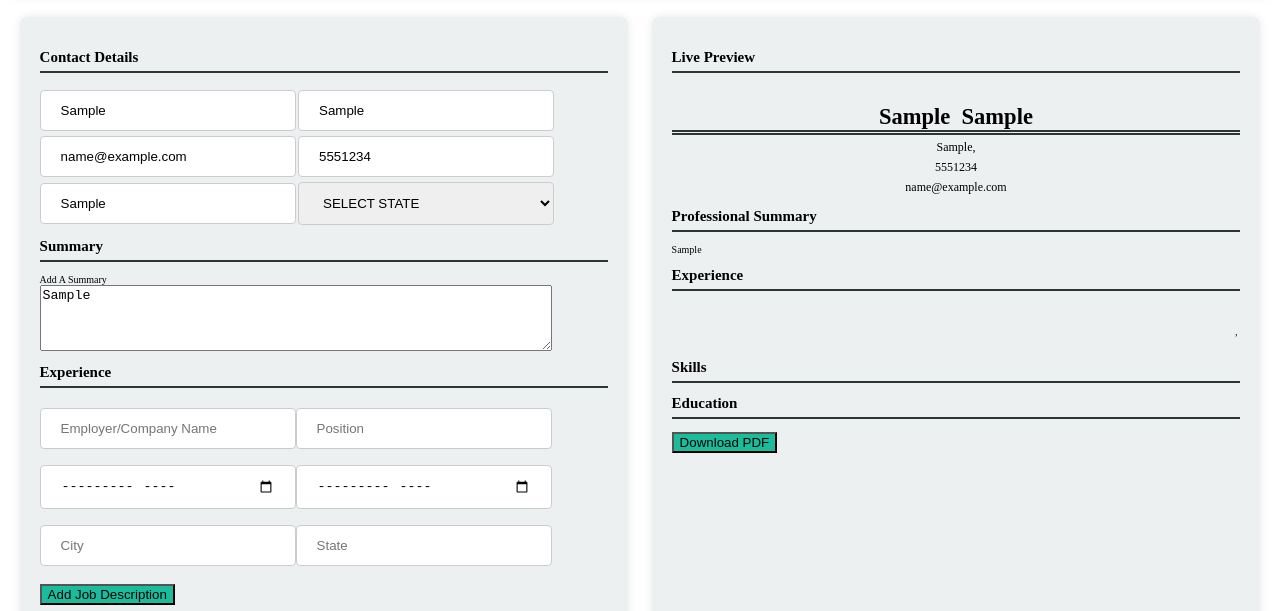
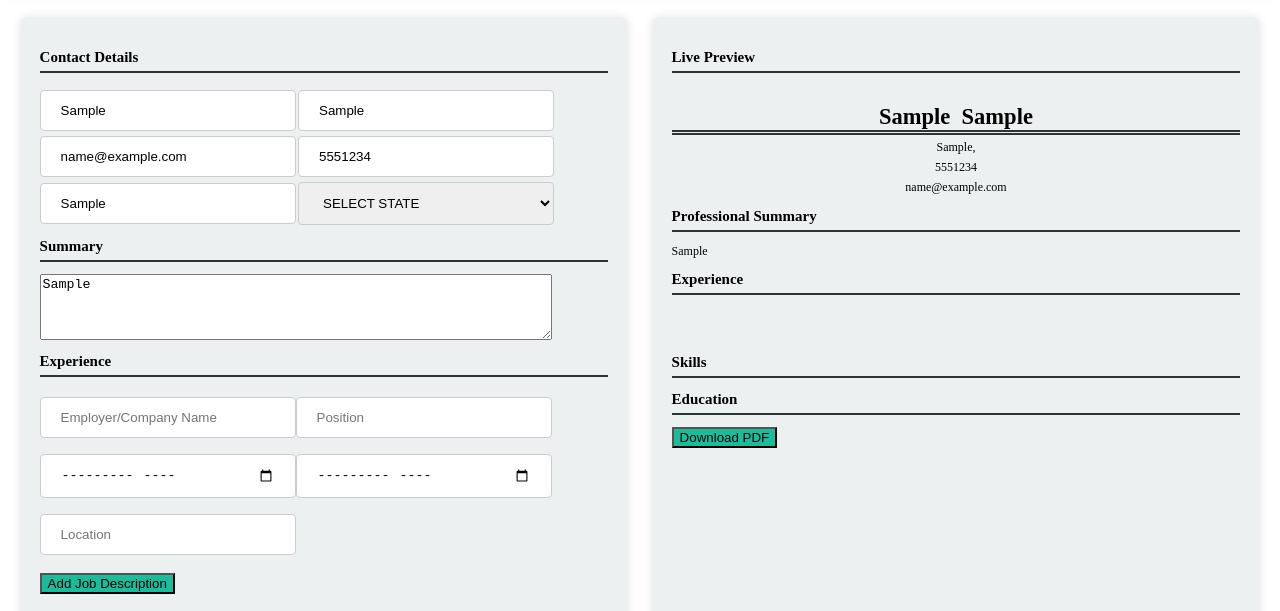
Before and after one commit to shanreed25/Interactive-Resume-Builder, a plain HTML site: page code/index.html in a window 1280 px wide. Both pictures are taken after typing "Sample", "Sample", "name@example.com", "5551234", "Sample", "Sample" into the empty fields and a click on the button "Add Experience". Shown: the part 159-770 px from the top of the page. Drawn offline with Linux system fonts and the light colour scheme.

Commit message:
adding styles

```diff
--- a/code/css/education.css
+++ b/code/css/education.css
@@ -1,12 +1,8 @@
 /* EDUCATION */
 .education-preview-container{
-    border: 2px solid red;
+    /* border: 2px solid red; */
 }
-
-.degree-school-name-preview-container{
-  display: flex;
-}
-
+/*
 .degree-preview{
   font-size: 1.5rem;
 }
@@ -14,8 +10,8 @@
 .school-name-preview{
   margin-top: 2.2rem;
   font-size: 1.3rem;
-}
+} */
 
-.school-dates-preview-container{
+/* .school-dates-preview-container{
   display: flex;
-}
+} */
--- a/code/css/experience.css
+++ b/code/css/experience.css
@@ -28,23 +28,19 @@
 
 /*EXPERIENCE PREVIEW*/
 
-.employer-name-position-preview-container{
-  /* width: 40%; */
-  display: flex;
-}
-
+/*
 .employer-name-preview{
   margin-top: 0;
   margin-right: .5em;
-}
-
+} */
+/*
 .position-preview{
   margin-top: 0;
   margin-right: .5em;
-}
+} */
 
 
-
+/*
 .employer-dates-location-preview-container{
   display: flex;
   justify-content: space-between;
@@ -52,12 +48,12 @@
 
 .employer-dates-preview-container{
   display: flex;
-  /* justify-content: space-between; */
+
   width: 40%;
 
-}
+} */
 
-.start-date-preview{
+/* .start-date-preview{
   margin-right: .5rem;
 }
 
@@ -75,4 +71,4 @@
 .city-state-comma{
     margin-left: .1rem;
   margin-right: .3rem;
-}
+} */
--- a/code/css/summary.css
+++ b/code/css/summary.css
@@ -6,3 +6,7 @@
 textarea{
   width: 89%;
 }
+
+.preview-summary{
+  font-size: 1.2rem;
+}
--- a/code/es6modules/education.js
+++ b/code/es6modules/education.js
@@ -18,31 +18,33 @@ export function addNewEducationSection(buttonName){
 
     //Container for each education preview
     const educationPreviewContainer = createAppendContainer(`education-preview-container-${educationFormCount}`, 'education-preview-container', allEducationPreviewsContainer)
+//----------------------------------------------------------------------------------------------------------------------
+    //Degree and School Name Preview Container
+    const degreeSchoolNamePreviewContainer = createAppendContainer(`degree-school-name-preview-container-${educationFormCount}`, 'preview-info-1-container', educationPreviewContainer);
 
-    //Degree and School Name
-    const degreeSchoolNamePreviewContainer = createAppendContainer(`degree-school-name-preview-container-${educationFormCount}`, 'degree-school-name-preview-container', educationPreviewContainer);
-
-    //Degree
+    //Degree Type Preview Container
     const degreePreviewContainer = createAppendContainer(`degree-preview-container-${educationFormCount}`, 'degree-preview-container', degreeSchoolNamePreviewContainer);
+    //DEGREE TYPE
     createInputAndPreview(
       educationFormContainer, degreePreviewContainer,
        "text", `degree-input-${educationFormCount}`, "med", "Degree",
-       'h4', `degree-preview-${educationFormCount}`, 'degree-preview'
+       'h3', `degree-preview-${educationFormCount}`, 'preview-info-1'
     );
 
-    //School Name Container
+    //School Name Preview Container
     const schoolNamePreviewContainer = createAppendContainer(`school-name-preview-container-${educationFormCount}`, 'school-name-preview-container', degreeSchoolNamePreviewContainer);
+    //SCHOOL NAME
     createDashedInputAndPreview(
       educationFormContainer,  schoolNamePreviewContainer,
        "text", `school-name-input-${educationFormCount}`, "med", "School Name",
-       'p', `school-name-preview-${educationFormCount}`, 'school-name-preview'
+       'h3', `school-name-preview-${educationFormCount}`, 'preview-info-2'
     );
 
-
-    //Degree and School Name
-    const schoolDatesLocationPreviewContainer = createAppendContainer(`school-dates-location-preview-container-${educationFormCount}`, 'school-dates-location-preview-container', educationPreviewContainer);
+//----------------------------------------------------------------------------------------------------------------------
+    //School Dates and Location
+    const schoolDatesLocationPreviewContainer = createAppendContainer(`school-dates-location-preview-container-${educationFormCount}`, 'dates-location-preview-container', educationPreviewContainer);
     //School Dates Preview Container
-    const schoolDatesPreviewContainer = createAppendContainer(`school-dates-preview-container-${educationFormCount}`, 'school-dates-preview-container', schoolDatesLocationPreviewContainer)
+    const schoolDatesPreviewContainer = createAppendContainer(`school-dates-preview-container-${educationFormCount}`, 'dates-preview-container', schoolDatesLocationPreviewContainer)
     //SCHOOL START DATE
     createDateInputAndReview(educationFormContainer, schoolDatesPreviewContainer,
     "month", `school-start-date-input-${educationFormCount}`, "med", "Start Date",
@@ -53,8 +55,15 @@ export function addNewEducationSection(buttonName){
     "month", `school-end-date-input-${educationFormCount}`, "med", "End Date" ,
     "p", `school-end-date-preview-${educationFormCount}`, "school-end-date-preview");
 
-
-
+    //School Location Container
+    const schoolLocationPreviewContainer = createAppendContainer(`school-location-preview-container-${educationFormCount}`, 'school-location-preview-container', schoolDatesLocationPreviewContainer);
+    //SCHOOL LOCATION
+    createInputAndPreview(
+      educationFormContainer,  schoolLocationPreviewContainer,
+       "text", `school-location-input-${educationFormCount}`, "med", "School Location",
+       'p', `school-location-preview-${educationFormCount}`, 'school-location-preview'
+    );
+//----------------------------------------------------------------------------------------------------------------------
 
 
     // //GPA
--- a/code/es6modules/experience.js
+++ b/code/es6modules/experience.js
@@ -50,28 +50,29 @@ export function addNewExperienceSection(buttonName) {
     //Experience Preview Container
     const experiencePreviewContainer = createAppendContainer(`experience-preview-container-${experienceFormCount}`, 'experience-preview-container', allExperiencePreviewsContainer);
 
+//----------------------------------------------------------------------------------------------------------------------
     //Employer Name and Position Preview Container
-    const employerNamePositionPreviewContainer = createAppendContainer( `employer-name-position-preview-container-${experienceFormCount}`, 'employer-name-position-preview-container', experiencePreviewContainer);
+    const employerNamePositionPreviewContainer = createAppendContainer( `employer-name-position-preview-container-${experienceFormCount}`, 'preview-info-1-container', experiencePreviewContainer);
 
-    //Employer Name
+    //EMPLOYER NAME
     createInputAndPreview(
       jobFormContainer, employerNamePositionPreviewContainer,
       "text", `employer-name-input-${experienceFormCount}`, "med", "Employer/Company Name",
-      "h3", `employer-name-preview-${experienceFormCount}`, "employer-name-preview"
+      "h3", `employer-name-preview-${experienceFormCount}`, " preview-info-1"
     );
 
     //JOB POSITION
     createDashedInputAndPreview(
       jobFormContainer, employerNamePositionPreviewContainer,
       "text", `position-input-${experienceFormCount}`, "med", "Position",
-      "h3", `position-preview-${experienceFormCount}`, "position-preview"
+      "h3", `position-preview-${experienceFormCount}`, "preview-info-2"
     );
-
+//----------------------------------------------------------------------------------------------------------------------
     //Employer Dates And Location Preview Container
-    const employerDatesLocationPreviewContainer = createAppendContainer(`employer-dates-location-preview-container-${experienceFormCount}`, 'employer-dates-location-preview-container', experiencePreviewContainer);
+    const employerDatesLocationPreviewContainer = createAppendContainer(`employer-dates-location-preview-container-${experienceFormCount}`, 'dates-location-preview-container', experiencePreviewContainer);
 
     //Employer Dates Preview Container
-    const employerDatesPreviewContainer = createAppendContainer(`employer-dates-preview-container-${experienceFormCount}`, 'employer-dates-preview-container', employerDatesLocationPreviewContainer)
+    const employerDatesPreviewContainer = createAppendContainer(`employer-dates-preview-container-${experienceFormCount}`, 'dates-preview-container', employerDatesLocationPreviewContainer)
 
     //JOB START DATE
     createDateInputAndReview(jobFormContainer, employerDatesPreviewContainer,
@@ -84,22 +85,13 @@ export function addNewExperienceSection(buttonName) {
     "p", `end-date-preview-${experienceFormCount}`, "end-date-preview");
 
     //Employer Location Preview Container
-    const employerLocationPreviewContainer = createAppendContainer(`employer-location-preview-container-${experienceFormCount}`, 'employer-location-preview-container', employerDatesLocationPreviewContainer)
+    const employerLocationPreviewContainer = createAppendContainer(`employer-location-preview-container-${experienceFormCount}`, 'employer-location-preview-container', employerDatesLocationPreviewContainer);
 
-    //EMPLOYER CITY
+    //EMPLOYER Location
     createInputAndPreview(
       jobFormContainer, employerLocationPreviewContainer,
-      "text", `employer-city-input-${experienceFormCount}`, "med", "City",
-      "p", `employer-city-preview-${experienceFormCount}`, "employer-city-preview"
-    );
-    const cityStateComma = createAppendPreviewElement('p', `city-state-comma-${experienceFormCount}`, 'city-state-comma', employerLocationPreviewContainer)
-    cityStateComma.textContent = ' , '
-
-    //EMPLOYER STATE
-    createInputAndPreview(
-      jobFormContainer, employerLocationPreviewContainer,
-      "text", `employer-state-input-${experienceFormCount}`, "med", "State",
-      "p", `employer-state-preview-${experienceFormCount}`, "employer-state-preview"
+      "text", `employer-location-input-${experienceFormCount}`, "med", "Location",
+      "p", `employer-location-preview-${experienceFormCount}`, "employer-location-preview"
     );
 
     addJobDuty(experienceFormCount, jobFormContainer, experiencePreviewContainer);
--- a/code/index.html
+++ b/code/index.html
@@ -111,8 +111,7 @@
         <div class="resume-form-summary">
           <h2 class="section-headers">Summary</h2>
           <div class="summary">
-          <label for="summary">Add A Summary</label>
-          <textarea id="summary" rows="4" cols="99"></textarea>
+          <textarea id="summary" rows="4" cols="99" placeholder="Add A Professional Summary"></textarea>
           </div>
         </div>
 
@@ -191,7 +190,7 @@
 
           <div class="preview-section preview-summary-info">
             <h2 class="section-headers">Professional Summary</h2>
-              <p id="preview-summary">
+              <p id="preview-summary" class="preview-summary">
                 Lorem ipsum dolor sit amet, consectetur adipiscing elit.
                 Nulla urna diam, semper nec facilisis vel, gravida ut ipsum.
                 Nam accumsan lectus et odio rhoncus, nec interdum neque finibus.
--- a/code/styles.css
+++ b/code/styles.css
@@ -91,3 +91,33 @@ header {
 button {
   background-color: #1abc9c;
 }
+
+
+
+/*PREVIEW*/
+.preview-info-1-container{
+    display: flex;
+    align-items: center; /* Aligns items vertically at the center */
+    font-size: 1.2rem;
+}
+
+.preview-info-1{
+  margin-bottom: 0;
+}
+
+.preview-info-2{
+  margin-bottom: 0;
+  margin-left: .5rem;
+  font-weight: 100;
+}
+
+.dates-location-preview-container{
+  display: flex;
+  justify-content: space-between;
+}
+
+.dates-preview-container{
+  width: 25%;
+  display: flex;
+  justify-content: space-around;
+}
```
